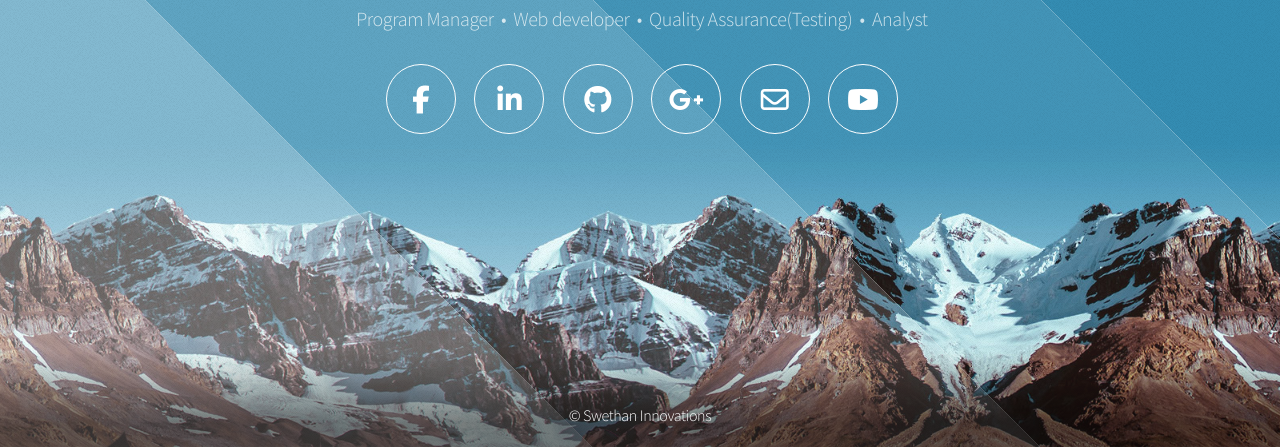
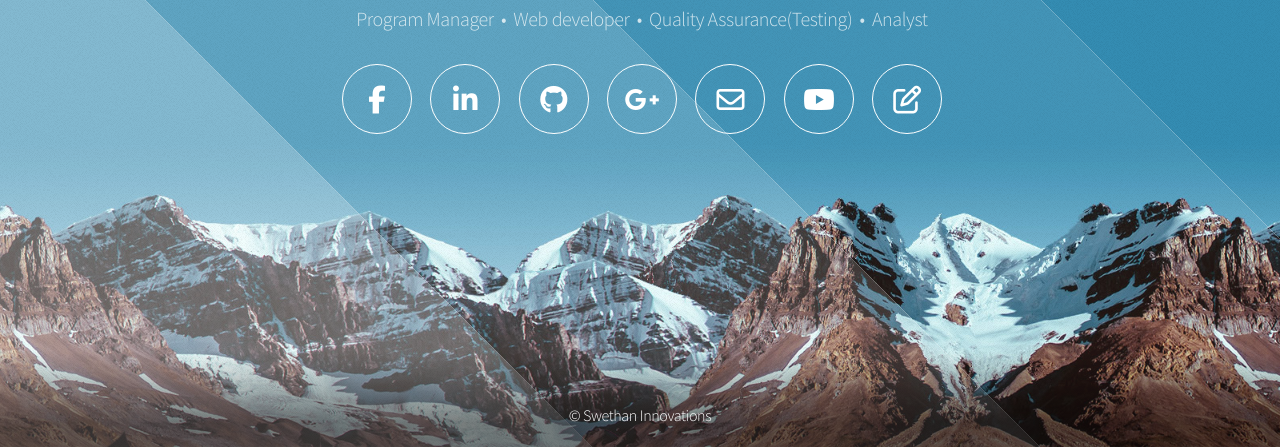
Before and after one commit to swethankurakula/swethankurakula.github.io, a plain HTML site: page index.html in a window 1280 px wide. Shown: the part 353-800 px from the top of the page. Drawn offline with Linux system fonts and the light colour scheme.

Commit message:
updated
changes 1.opening in new page,
              2.blog,icon.

```diff
--- a/index.html
+++ b/index.html
@@ -31,12 +31,13 @@
 						<nav>
 							<ul>
 
-								<li><a href="https://www.facebook.com/profile.php?id=100003150414547" class="fa fa-facebook"><span>Facebook</span></a></li>
-								<li><a href="https://www.linkedin.com/profile/view?id=33963741&authType=NAME_SEARCH&authToken=2Kwy&locale=en_US&srchid=339637411406876096559&srchindex=1&srchtotal=1&trk=vsrp_people_res_name&trkInfo=VSRPsearchId%3A339637411406876096559%2CVSRPtargetId%3A33963741%2CVSRPcmpt%3Aprimary" class="fa fa-linkedin"><span>linkedin</span></a></li>
-								<li><a href="#" class="fa fa-github"><span>Github</span></a></li>
-                                <li><a href="https://plus.google.com/u/0/117886877756089088524/posts" class="fa fa-google-plus"><span>google plus</span></a></li>
-                                <li><a href="swethan.kurakula@gmail.com" class="fa fa-envelope-o"><span>google</span></a></li>
-                                <li><a href="https://www.youtube.com/channel/UCc7nnIDmdxfM7q9YeQFFh9A/videos" class="fa fa-youtube"><span>Youtube</span></a></li>
+								<li><a href="https://www.facebook.com/profile.php?id=100003150414547" class="fa fa-facebook" target=”_blank”><span>Facebook</span></a></li>
+								<li><a href="https://www.linkedin.com/profile/view?id=33963741&authType=NAME_SEARCH&authToken=2Kwy&locale=en_US&srchid=339637411406876096559&srchindex=1&srchtotal=1&trk=vsrp_people_res_name&trkInfo=VSRPsearchId%3A339637411406876096559%2CVSRPtargetId%3A33963741%2CVSRPcmpt%3Aprimary" class="fa fa-linkedin" target=”_blank”><span>linkedin</span></a></li>
+								<li><a href="#" class="fa fa-github" target=”_blank”><span>Github</span></a></li>
+                                <li><a href="https://plus.google.com/u/0/117886877756089088524/posts" class="fa fa-google-plus" target=”_blank”><span>google plus</span></a></li>
+                                <li><a href="swethan.kurakula@gmail.com" class="fa fa-envelope-o" target=”_blank”><span>google</span></a></li>
+                                <li><a href="https://www.youtube.com/channel/UCc7nnIDmdxfM7q9YeQFFh9A/videos" class="fa fa-youtube" target=”_blank”><span>Youtube</span></a></li>
+                                <li><a href="http://velocityofmyheart.blogspot.in/?view=magazine" class="fa fa-pencil-square-o" target=”_blank”><span>fa-pencil-square-o</span></a></li>
 							</ul>
 						</nav>
 					</header>
```
